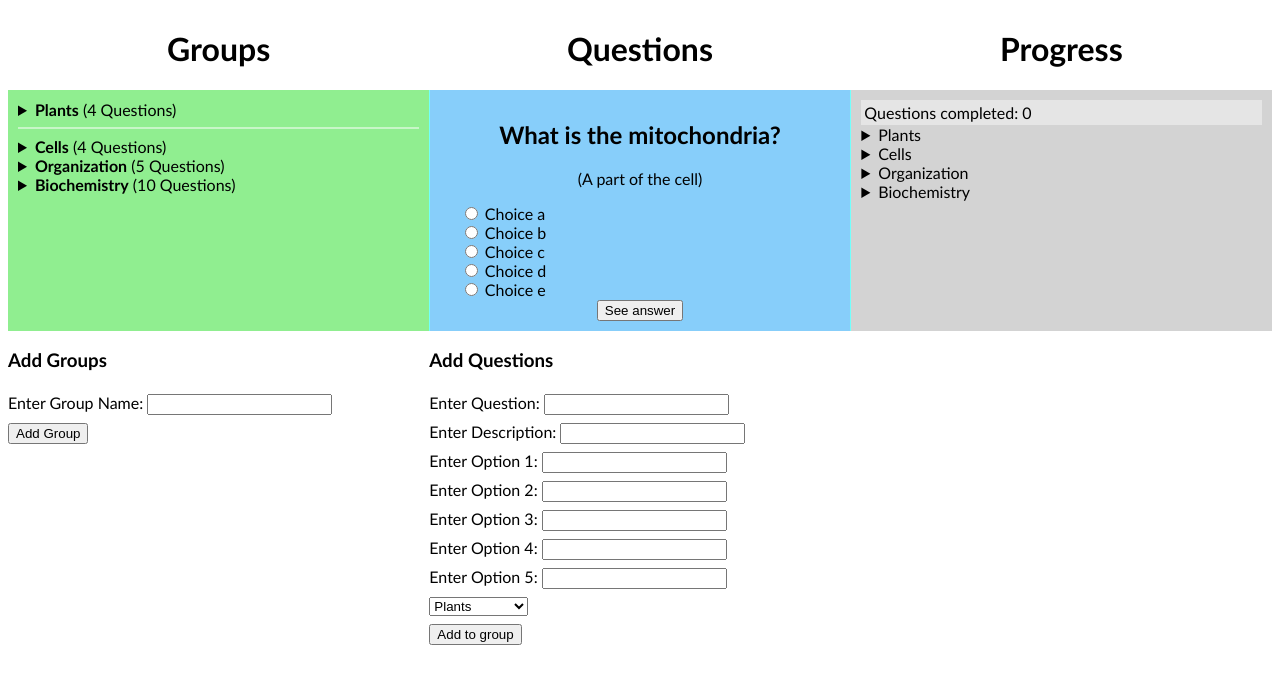
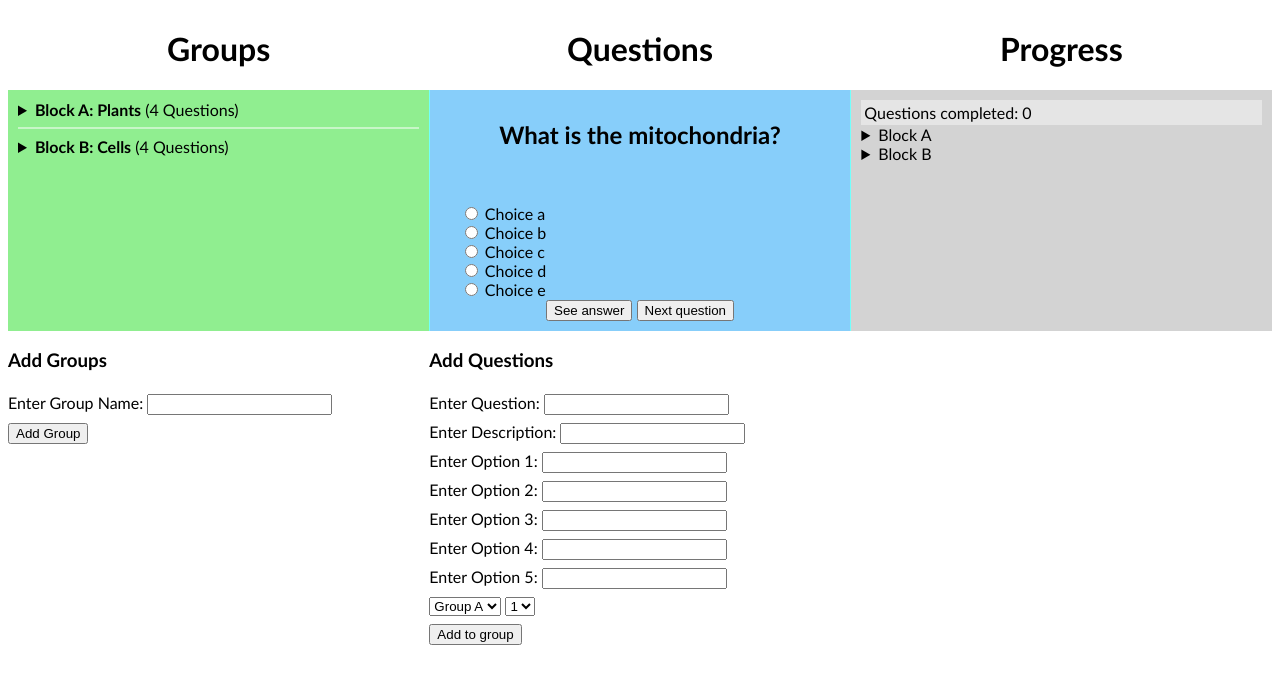
Before and after one commit to AltheFlyer/YorkU-Project, a Django app: template myelin/myelin/quiz/templates/quiz/biology.html in a window 1280 px wide. Shown: the top 684 px of the page. Run offline with Django 3.2, Linux system fonts and the light colour scheme; the template is opened without the code that fills it, so the values that code supplies are empty.

Commit message:
EVERYTHING WORKS WITH DJANGO YAY!

```diff
--- /dev/null
+++ b/myelin/myelin/quiz/static/quiz/biologyFunctions.js
@@ -0,0 +1,138 @@
+//Item addition
+var groupEditor = document.querySelector(".group-editor");
+var questionEditor = document.querySelector(".question-editor");
+
+var groupSubmit = groupEditor.querySelector(".active");
+var questionSubmit = questionEditor.querySelector(".active");
+
+//Question progression
+var bigQuestion = document.querySelector(".question");
+var desc = document.querySelector(".description");
+var input = document.querySelector(".main .button-1");
+var input2 = document.querySelector(".main .button-2");
+
+var counter = document.querySelector(".counter");
+var radio = document.querySelectorAll("[name='answer']");
+var radioText = document.querySelectorAll(".radio");
+
+groupSubmit.addEventListener("click", addGroup);
+questionSubmit.addEventListener("click", addQuestion);
+input.addEventListener("click", incrementCount);
+input2.addEventListener("click", updateQuestion);
+
+function incrementCount() {
+    c(sort_a);
+    console.log(counter.getAttribute("count"));
+    a = parseInt(counter.getAttribute("count"));
+    a += 1;
+    counter.setAttribute("count", a);
+    counter.textContent = "Questions completed: " + a;
+
+
+    desc.style.visibility = "visible";
+    c(sort_a[0].def);
+    answer = sort_a[0].correct;
+    input2.style.visibility = "visible";
+    input.style.visibility = "hidden";
+    //Good thing only happens when option is correct
+    if (radio[answer].checked) {
+        console.log("YES");
+        desc.textContent = sort_a[0].def + " Correct!";
+    } else {
+        desc.textContent = sort_a[0].def;
+    }
+}
+
+function updateQuestion() {
+    shuffle(sort_a);
+    bigQuestion.textContent = sort_a[0].term;
+    input2.style.visibility = "hidden";
+    input.style.visibility = "visible";
+    desc.style.visibility = "hidden";
+    for (var i = 0; i < 5; ++i) {
+        radioText[i].textContent = sort_a[0].answer[i];
+    }
+}
+
+function c(a) {
+  console.log(a);
+}
+
+var dict = []; //Always stays the same order. String-term key
+var sort_a = []; //Integer key. Updated sorted array
+var groups = [];
+
+dict[0] = new terms(2, "What is the powerhouse of the cell?", "The mitochondria", 2, ["No u", "Help", "The mitochondria", "Special", "Help agIN"]);
+sort_a[0] = new terms(2, "What is the powerhouse of the cell?", "The mitochondria", 2, ["No u", "Help", "The mitochondria", "Special", "Help agIN"]);
+dict[1] = new terms(2, "Who is Robert Hooke?", "The scientist", 4, ["No u", "Help", "The mitochondria", "Special", "A science guy"]);
+sort_a[1] = new terms(2, "Who is Robert Hooke?", "The scientist", 4, ["No u", "Help", "The mitochondria", "Special", "A science guy"]);
+
+function terms(success, name, definition, correct, answer){
+  this.scs = success; //Out of 100
+  //this.num = n; //Index of dictionary
+  this.term = name;
+  this.def = definition;
+  this.correct = correct;
+  this.answer = answer;
+}
+
+function addGroup() {
+    this.name = groupEditor.querySelector("input[name='group']").value;
+
+    groups[this.name] = [];
+}
+
+function addQuestion() {
+
+  this.term = questionEditor.querySelector("input[name='question']").value;
+
+  this.def = questionEditor.querySelector("input[name='desc']").value;
+  console.log(this.def + "mynamjef");
+
+  this.group = questionEditor.querySelector(".select-group").value;
+
+  this.correct = parseInt(questionEditor.querySelector(".select-answer").value) - 1;
+  this.raw_answers = questionEditor.querySelectorAll("[name='option']");
+  this.answers = ['', '', '', '', ''];
+
+  for (var i = 0; i < 5; ++i) {
+      this.answers[i] = this.raw_answers[i].value;
+  }
+
+  var newQuestion = new terms(2, this.term, this.def, this.correct, this.answers);
+  dict[this.term] = newQuestion;
+  sort_a[sort_a.length] = newQuestion;
+  //ARRAY DOES NOT STORE DUPLICATES
+  c(dict);
+  c(sort_a);
+}
+
+function add2Group(term, group){
+    groups[group].push(term);
+    c(groups);
+}
+
+/**************Making terms*****************************************/
+
+/*
+addGroup();
+
+//groups["Human"].push("Head");
+add2Group(add.term, add.group);
+c(groups)
+*/
+
+function shuffle(array) { //Fisher-Yates Shuffle of sorted deck for initial randomization
+  var m = array.length, t, i;
+
+  while (m) {
+
+    i = Math.floor(Math.random() * m--);
+
+    t = array[m];
+    array[m] = array[i];
+    array[i] = t;
+  }
+
+  return array;
+}
--- a/myelin/myelin/quiz/static/quiz/index.css
+++ b/myelin/myelin/quiz/static/quiz/index.css
@@ -50,6 +50,10 @@ body {
     border-right: 1px solid rgb(115, 255, 251);
 }
 
+.description {
+    visibility: hidden;
+}
+
 .choices {
     text-align: left;
     padding-left: 20px;
--- a/myelin/myelin/quiz/templates/quiz/biology.html
+++ b/myelin/myelin/quiz/templates/quiz/biology.html
@@ -1,11 +1,10 @@
 <!DOCTYPE HTML>
 
-{% load static %}
-
+{% load static%}
 <html>
 	<head>
 		<meta charset="utf-8">
-		<link href="{% static 'quiz/index.css'%}" rel="stylesheet" type = "text/css">
+		<link href="{% static 'quiz/index.css' %}" rel="stylesheet" type = "text/css">
 	</head>
 
     <body>
@@ -26,7 +25,7 @@
                 <div class="list content">
                     <details>
                         <summary>
-                            <strong>Plants</strong> (4 Questions)
+                            <strong>Block A: Plants</strong> (4 Questions)
                         </summary>
                         <ul>
                             <li>Q1</li>
@@ -38,42 +37,13 @@
                     <hr />
                     <details>
                         <summary>
-                            <strong>Cells</strong> (4 Questions)
+                            <strong>Block B: Cells</strong> (4 Questions)
                         </summary>
                         <ul>
                             <li>Q1</li>
                             <li>Q2</li>
                             <li>Q3</li>
                             <li>Q4</li>
-                        </ul>
-                    </details>
-					<details>
-                        <summary>
-                            <strong>Organization</strong> (5 Questions)
-                        </summary>
-                        <ul>
-                            <li>Q1</li>
-                            <li>Q2</li>
-                            <li>Q3</li>
-                            <li>Q4</li>
-							<li>Q5</li>
-                        </ul>
-                    </details>
-					<details>
-                        <summary>
-                            <strong>Biochemistry</strong> (10 Questions)
-                        </summary>
-                        <ul>
-                            <li>Q1</li>
-                            <li>Q2</li>
-                            <li>Q3</li>
-                            <li>Q4</li>
-							<li>Q5</li>
-							<li>Q6</li>
-							<li>Q7</li>
-							<li>Q8</li>
-							<li>Q9</li>
-							<li>Q10</li>
                         </ul>
                     </details>
                 </div>
@@ -83,46 +53,35 @@
                     <h2 class="question">What is the mitochondria?</h2>
                     <p class="description">(A part of the cell)</p>
                     <div class="choices">
-                        <input type="radio" name="answer"> Choice a
+                        <input type="radio" name="answer"> <span class="radio">Choice a</span>
                         <br />
-                        <input type="radio" name="answer"> Choice b
+                        <input type="radio" name="answer"> <span class="radio">Choice b</span>
                         <br />
-                        <input type="radio" name="answer"> Choice c
+                        <input type="radio" name="answer"> <span class="radio">Choice c</span>
                         <br />
-                        <input type="radio" name="answer"> Choice d
+                        <input type="radio" name="answer"> <span class="radio">Choice d</span>
                         <br />
-                        <input type="radio" name="answer"> Choice e
+                        <input type="radio" name="answer"> <span class="radio">Choice e</span>
                     </div>
-                    <button>See answer</button>
+                    <button class="button-1">See answer</button>
+                    <button class="button-2">Next question</button>
                 </div>
 
                 <div class="progress content">
-                    <div class="counter">
+                    <div class="counter" count="0">
                         Questions completed: 0
                     </div>
                     <div class="all-status">
                         <details>
-                            <summary>Plants</summary>
+                            <summary>Block A</summary>
                             <div class="bar">
                                 <div per="100%"></div>
                             </div>
                         </details>
                         <details>
-                            <summary>Cells</summary>
+                            <summary>Block B</summary>
                             <div class="bar">
-                                <div per="100%"></div>
-                            </div>
-                        </details>
-						<details>
-                            <summary>Organization</summary>
-                            <div class="bar">
-                                <div per="100%"></div>
-                            </div>
-                        </details>
-						<details>
-                            <summary>Biochemistry</summary>
-                            <div class="bar">
-                                <div per="100%"></div>
+                                <div per="20%"></div>
                             </div>
                         </details>
                     </div>
@@ -138,16 +97,21 @@
                 <h3>Add Questions</h3>
                 Enter Question: <input type="text" name="question" /><br />
                 Enter Description: <input type="text" name="desc" /><br />
-                Enter Option 1: <input type="text" name="option"/><br />
-                Enter Option 2: <input type="text" name="option"/><br />
-                Enter Option 3: <input type="text" name="option"/><br />
-                Enter Option 4: <input type="text" name="option"/><br />
-                Enter Option 5: <input type="text" name="option"/><br />
-                <select>
-                    <option>Plants</option>
-                    <option>Cells</option>
-					<option>Organization</option>
-					<option>Biochemistry</option>
+                Enter Option 1: <input type="text" name="option" /><br />
+                Enter Option 2: <input type="text" name="option" /><br />
+                Enter Option 3: <input type="text" name="option" /><br />
+                Enter Option 4: <input type="text" name="option" /><br />
+                Enter Option 5: <input type="text" name="option" /><br />
+                <select class="select-group">
+                    <option>Group A</option>
+                    <option>Group B</option>
+                </select>
+                <select class="select-answer">
+                    <option num="1">1</option>
+                    <option num="2">2</option>
+                    <option num="3">3</option>
+                    <option num="4">4</option>
+                    <option num="5">5</option>
                 </select>
                 <br />
                 <input type="button" value="Add to group" class="active" />
@@ -155,6 +119,6 @@
 
         </div>
         <script src="{% static 'quiz/barFiller.js' %}"></script>
-        <script src="{% static 'quiz/inputValue.js' %}"></script>
+        <script src="{% static 'quiz/biologyFunctions.js' %}"></script>
     </body>
 </html>
```
Also changed, not shown: myelin/myelin/quiz/static/quiz/Functions.js (added, +133 -0 lines), myelin/myelin/quiz/templates/quiz/index.html (+24 -17 lines).
